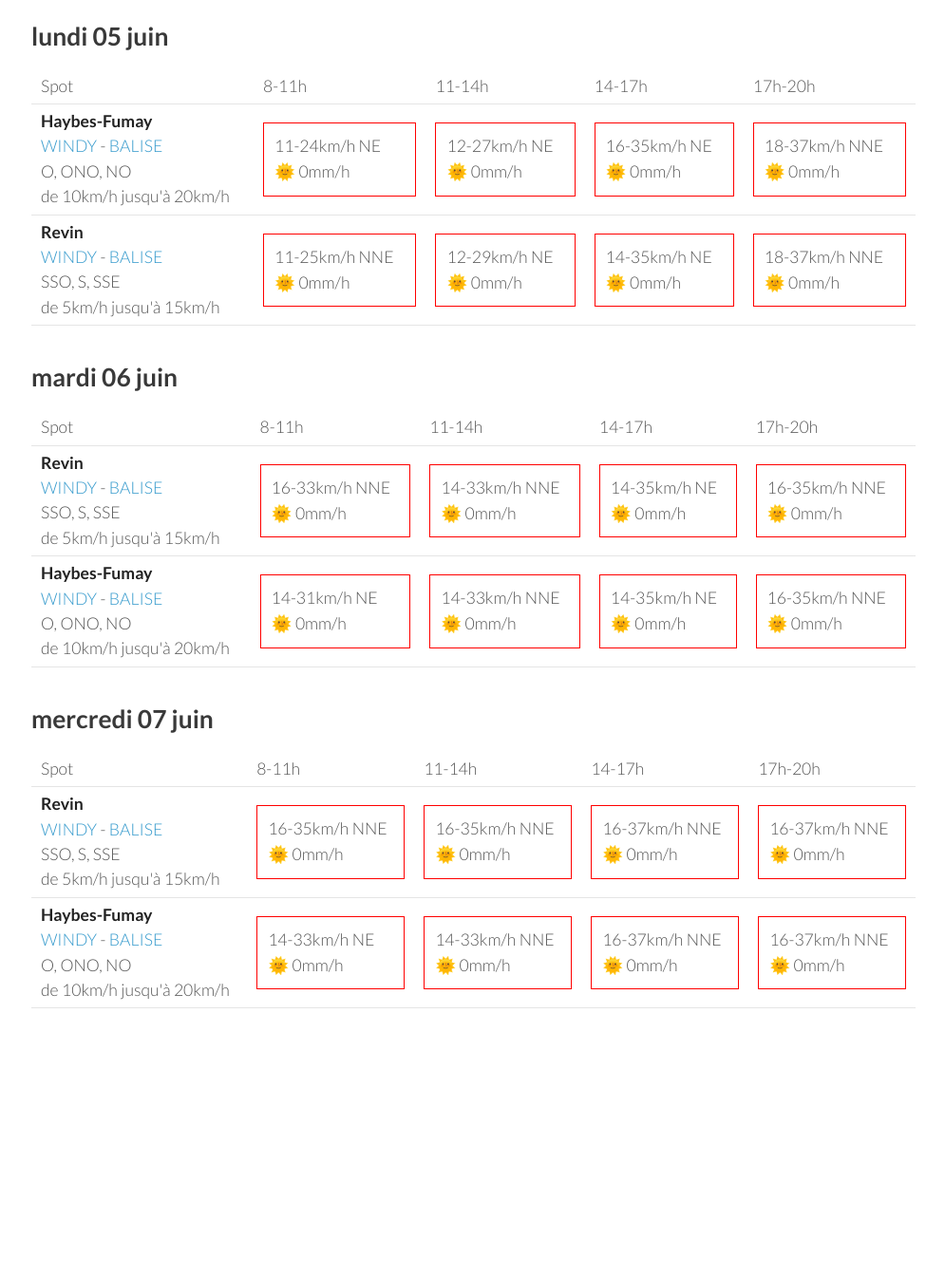
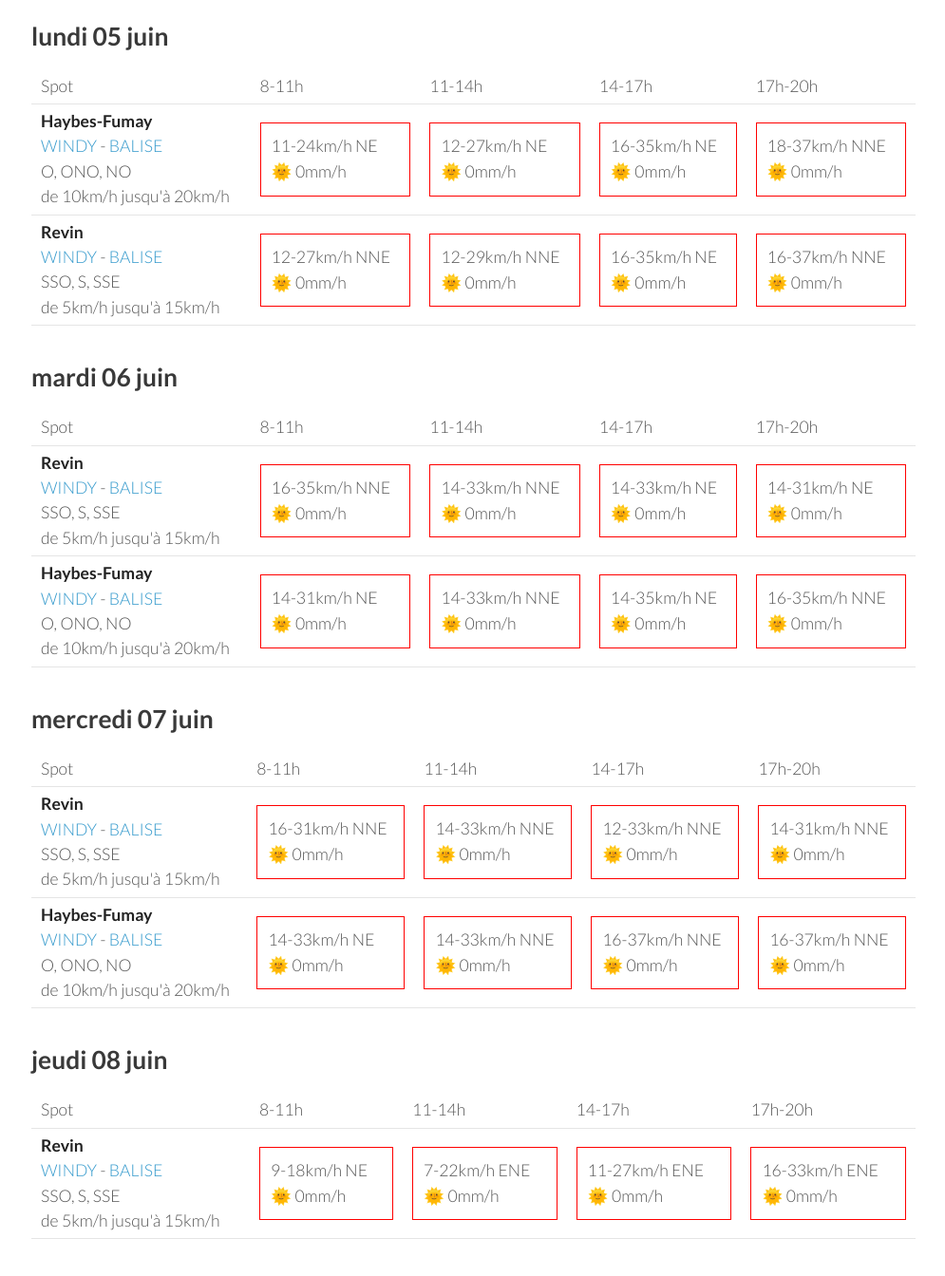
Before and after one commit to parapente-dans-le-nord/parapente-dans-le-nord.github.io, a Jekyll site: the page built from ardennes.markdown, in a window 1280 px wide and 1400 px high, scrolled down 976 px. Shown: the top 1344 px of the window at 95% size, without its empty margins (25-1020 px from the left). Built offline with Jekyll 4.4.1, drawn with Linux system fonts in a browser that asks for light colours; before the commit the page ends 2166 px from its top, so only the background shows below that; some of the changed text lies outside the part shown.

Commit message:
update index.markdown

```diff
--- a/ardennes.markdown
+++ b/ardennes.markdown
@@ -106,10 +106,10 @@ page mise à jour le samedi 03 juin 06:10
 <tr>
         <td><strong>Revin</strong><br><a href="https://windy.com/49.948/4.625?49.543,4.625,8">WINDY</a> - <span class=""><a href="http://www.balisemeteo.com/balise.php?idBalise=5019">BALISE</a> </span><br> <span class="vent-favorable">SSO, S, SSE</span><br><span class="force-vent">de 5km/h jusqu'à 15km/h</span> </td>
 
-            <td><div class="not-flyable"><p>11-25km/h NNE</p><p>🌞 0mm/h</p></div></td>
-            <td><div class="not-flyable"><p>12-29km/h NE</p><p>🌞 0mm/h</p></div></td>
-            <td><div class="not-flyable"><p>14-35km/h NE</p><p>🌞 0mm/h</p></div></td>
-            <td><div class="not-flyable"><p>18-37km/h NNE</p><p>🌞 0mm/h</p></div></td>
+            <td><div class="not-flyable"><p>12-27km/h NNE</p><p>🌞 0mm/h</p></div></td>
+            <td><div class="not-flyable"><p>12-29km/h NNE</p><p>🌞 0mm/h</p></div></td>
+            <td><div class="not-flyable"><p>16-35km/h NE</p><p>🌞 0mm/h</p></div></td>
+            <td><div class="not-flyable"><p>16-37km/h NNE</p><p>🌞 0mm/h</p></div></td>
 
 
     </tr>
@@ -132,10 +132,10 @@ page mise à jour le samedi 03 juin 06:10
 <tr>
         <td><strong>Revin</strong><br><a href="https://windy.com/49.948/4.625?49.543,4.625,8">WINDY</a> - <span class=""><a href="http://www.balisemeteo.com/balise.php?idBalise=5019">BALISE</a> </span><br> <span class="vent-favorable">SSO, S, SSE</span><br><span class="force-vent">de 5km/h jusqu'à 15km/h</span> </td>
 
-            <td><div class="not-flyable"><p>16-33km/h NNE</p><p>🌞 0mm/h</p></div></td>
+            <td><div class="not-flyable"><p>16-35km/h NNE</p><p>🌞 0mm/h</p></div></td>
             <td><div class="not-flyable"><p>14-33km/h NNE</p><p>🌞 0mm/h</p></div></td>
-            <td><div class="not-flyable"><p>14-35km/h NE</p><p>🌞 0mm/h</p></div></td>
-            <td><div class="not-flyable"><p>16-35km/h NNE</p><p>🌞 0mm/h</p></div></td>
+            <td><div class="not-flyable"><p>14-33km/h NE</p><p>🌞 0mm/h</p></div></td>
+            <td><div class="not-flyable"><p>14-31km/h NE</p><p>🌞 0mm/h</p></div></td>
 
 
     </tr>
@@ -168,10 +168,10 @@ page mise à jour le samedi 03 juin 06:10
 <tr>
         <td><strong>Revin</strong><br><a href="https://windy.com/49.948/4.625?49.543,4.625,8">WINDY</a> - <span class=""><a href="http://www.balisemeteo.com/balise.php?idBalise=5019">BALISE</a> </span><br> <span class="vent-favorable">SSO, S, SSE</span><br><span class="force-vent">de 5km/h jusqu'à 15km/h</span> </td>
 
-            <td><div class="not-flyable"><p>16-35km/h NNE</p><p>🌞 0mm/h</p></div></td>
-            <td><div class="not-flyable"><p>16-35km/h NNE</p><p>🌞 0mm/h</p></div></td>
-            <td><div class="not-flyable"><p>16-37km/h NNE</p><p>🌞 0mm/h</p></div></td>
-            <td><div class="not-flyable"><p>16-37km/h NNE</p><p>🌞 0mm/h</p></div></td>
+            <td><div class="not-flyable"><p>16-31km/h NNE</p><p>🌞 0mm/h</p></div></td>
+            <td><div class="not-flyable"><p>14-33km/h NNE</p><p>🌞 0mm/h</p></div></td>
+            <td><div class="not-flyable"><p>12-33km/h NNE</p><p>🌞 0mm/h</p></div></td>
+            <td><div class="not-flyable"><p>14-31km/h NNE</p><p>🌞 0mm/h</p></div></td>
 
 
     </tr>
@@ -189,3 +189,29 @@ page mise à jour le samedi 03 juin 06:10
 </tbody>
 </table>
 {:/}
+## jeudi 08 juin
+
+{::nomarkdown}
+<table>
+  <tbody>
+    <tr>
+      <td>Spot</td>
+      <td>8-11h</td>
+      <td>11-14h</td>
+      <td>14-17h</td>
+      <td>17h-20h</td>
+    </tr>
+<tr>
+        <td><strong>Revin</strong><br><a href="https://windy.com/49.948/4.625?49.543,4.625,8">WINDY</a> - <span class=""><a href="http://www.balisemeteo.com/balise.php?idBalise=5019">BALISE</a> </span><br> <span class="vent-favorable">SSO, S, SSE</span><br><span class="force-vent">de 5km/h jusqu'à 15km/h</span> </td>
+
+            <td><div class="not-flyable"><p>9-18km/h NE</p><p>🌞 0mm/h</p></div></td>
+            <td><div class="not-flyable"><p>7-22km/h ENE</p><p>🌞 0mm/h</p></div></td>
+            <td><div class="not-flyable"><p>11-27km/h ENE</p><p>🌞 0mm/h</p></div></td>
+            <td><div class="not-flyable"><p>16-33km/h ENE</p><p>🌞 0mm/h</p></div></td>
+
+
+    </tr>
+
+</tbody>
+</table>
+{:/}
```
Also changed, not shown: other parts of ardennes.markdown (+1 -1 lines).
